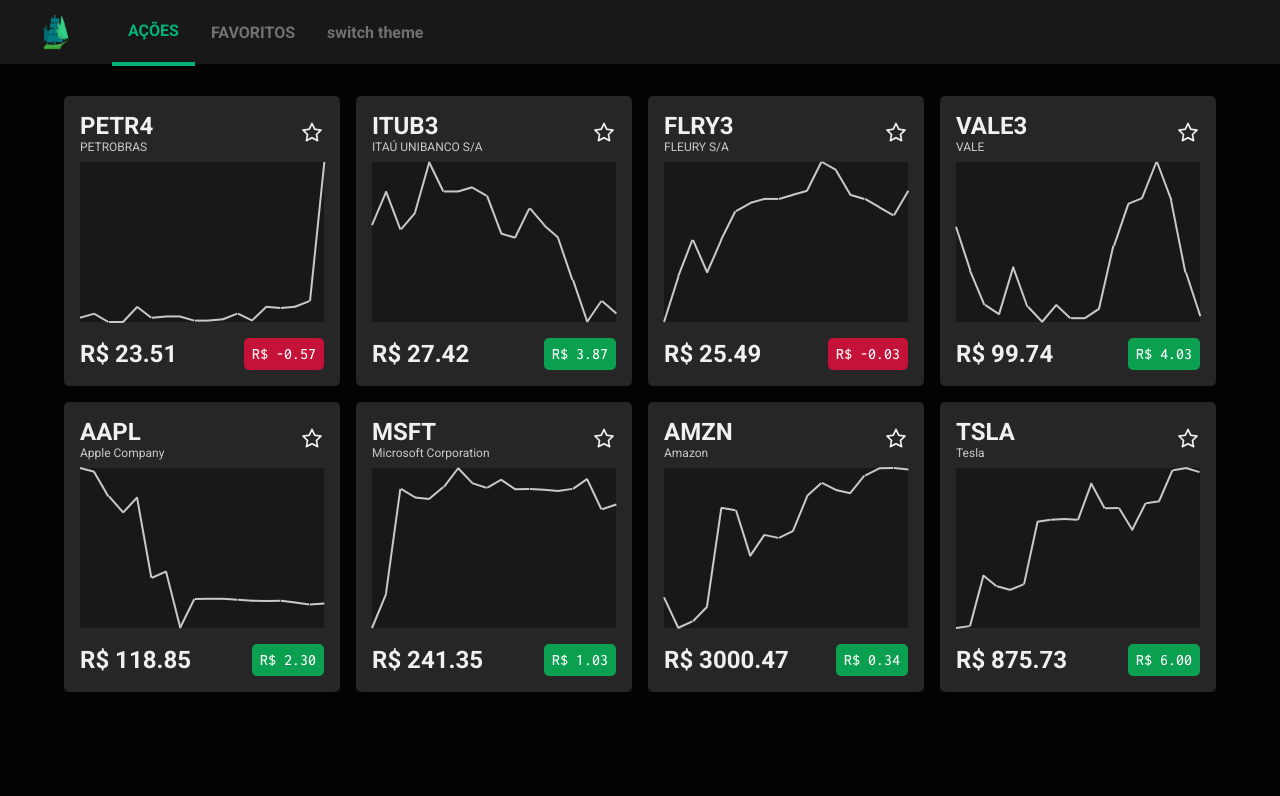
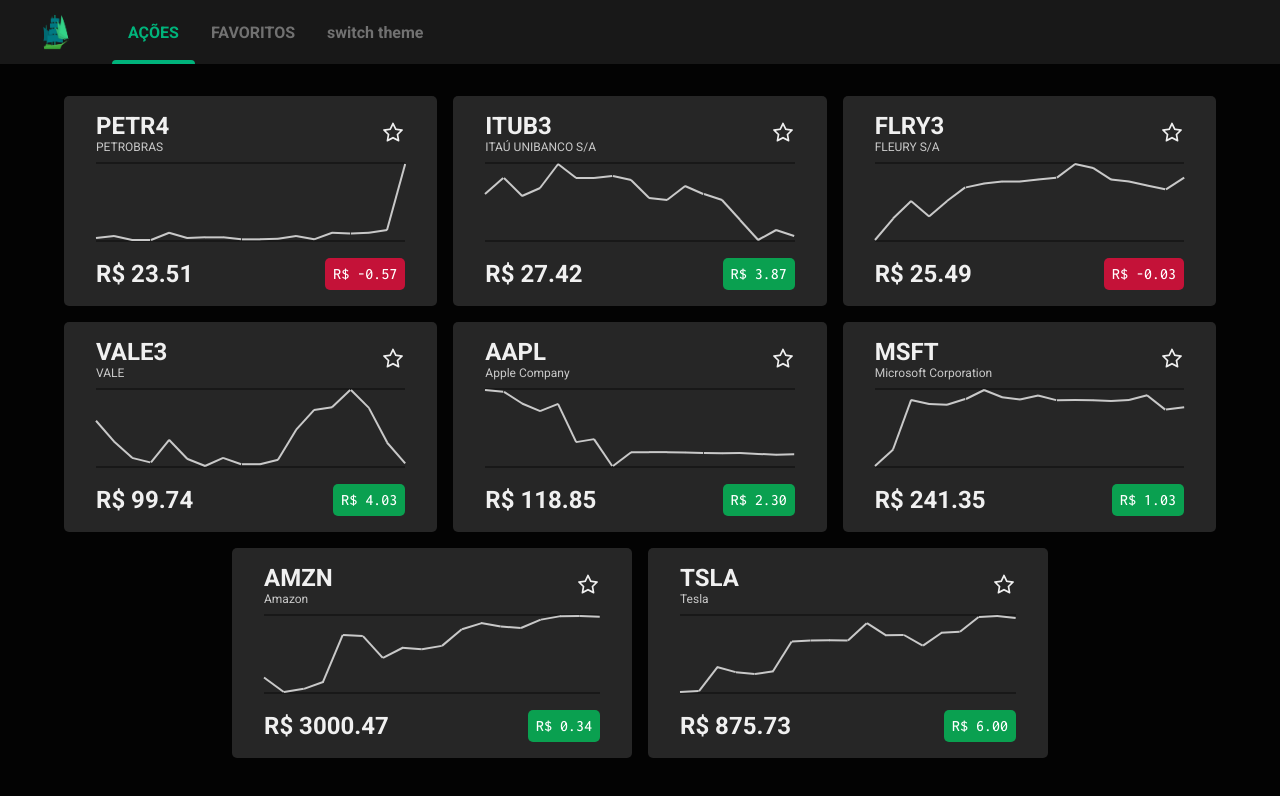
Before and after one commit to TradeMap-Code/desafio-frontend, a React (Create React App) app: page / in a window 1280 px wide. Shown: the top 796 px of the page. Built offline with nearby package versions, Linux system fonts and the light colour scheme.

Commit message:
style: style white theme

```diff
--- a/src/components/Header/index.tsx
+++ b/src/components/Header/index.tsx
@@ -38,7 +38,7 @@
   }
   //-----------------------------------------------------------------< return >
   return (
-    <header className="header-container">
+    <header className={`header-container ${theme}`}>
       <img src={logo} alt="TradeMap" />
       <button
         type="button"
@@ -46,6 +46,7 @@
         onClick={onListButtonClick}
       >
         AÇÕES
+        <div />
       </button>
       <button
         type="button"
@@ -53,6 +54,7 @@
         onClick={onFavoritesButtonClick}
       >
         FAVORITOS
+        <div />
       </button>
       {/* temporario */}
       <button type="button" onClick={onSwitchTheme}>
--- a/src/components/Header/styles.css
+++ b/src/components/Header/styles.css
@@ -7,6 +7,12 @@
   display: flex;
   align-items: center;
   background: var(--background2);
+}
+
+.header-container.white-theme {
+  background: none;
+  box-shadow: 0 0 20px rgba(0, 0, 0, 0.1);
+  border-bottom: 2px solid var(--background2);
 }
 
 .header-container > img {
@@ -20,12 +26,25 @@
   height: 100%;
   padding: 0 1rem;
 
+  position: relative;
+
   font-weight: 600;
 }
 
 .header-container > button:disabled {
   color: var(--green-theme2);
-  border-bottom: 4px solid var(--green-theme2);
+}
+
+.header-container > button:disabled div {
+  width: 100%;
+  height: 4px;
+  bottom: 0;
+  left: 0;
+
+  position: absolute;
+
+  background: var(--green-theme2);
+  border-radius: 4px 4px 0 0;
 }
 
 .header-container > button:enabled {
--- a/src/components/List/styles.css
+++ b/src/components/List/styles.css
@@ -2,7 +2,7 @@
   width: 100%;
   padding-top: 4rem;
 
-  text-align: justify;
+  /* text-align: justify; */
 }
 
 .list-container > ul {
@@ -11,4 +11,5 @@
   display: flex;
   gap: 1rem;
   flex-wrap: wrap;
+  justify-content: center;
 }
--- a/src/components/Stock/Graph/index.tsx
+++ b/src/components/Stock/Graph/index.tsx
@@ -1,8 +1,10 @@
 //--------------------------------------------------------------------< hooks >
 import { useState } from "react";
+import { useSelector } from "react-redux";
 //-------------------------------------------------------------------< styles >
 import "./styles.css";
 //--------------------------------------------------------------------< types >
+import { RootState } from "../../../store";
 type GraphProps = {
   chart: number[];
 };
@@ -14,6 +16,8 @@
 //================================================================[ < Graph > ]
 export default function Graph({ chart }: GraphProps) {
   //-------------------------------------------------------------< properties >
+  const { theme } = useSelector((state: RootState) => state.theme);
+  //---------------------------------------------------------------------------
   const [className, setClassName] = useState<ClassNameType>("hidden");
   const [style, setStyle] = useState<StyleProps>();
   const [value, setValue] = useState(0);
@@ -74,7 +78,7 @@
   }
   //-----------------------------------------------------------------< return >
   return (
-    <div className="graph-container">
+    <div className={`graph-container ${theme}`}>
       {drawLines()}
       <div className={`popup ${className}`} style={style}>
         R$ {value.toFixed(2)}
--- a/src/components/Stock/Graph/styles.css
+++ b/src/components/Stock/Graph/styles.css
@@ -1,9 +1,10 @@
 .graph-container {
-  height: 10rem;
+  height: 5rem;
 
   position: relative;
 
-  background: var(--background2);
+  border-top: 2px solid var(--background2);
+  border-bottom: 2px solid var(--background2);
 }
 
 .graph-container > svg {
@@ -17,6 +18,10 @@
 
 .graph-container > svg line {
   pointer-events: none;
+}
+
+.graph-container.white-theme > svg line {
+  stroke: var(--blue);
 }
 
 .graph-container > svg:hover .increase {
--- a/src/components/Stock/index.tsx
+++ b/src/components/Stock/index.tsx
@@ -21,13 +21,11 @@
 //================================================================[ < Stock > ]
 export default function Stock({ stock }: StockProps) {
   //-------------------------------------------------------------< properties >
-  const favorite = useSelector((state: RootState) => state.favorite);
+  const { stocks } = useSelector((state: RootState) => state.favorite);
+  const { theme } = useSelector((state: RootState) => state.theme);
   const dispatch = useDispatch();
   //---------------------------------------------------------------------------
-  const isFavorite = useMemo(() => favorite.stocks.includes(stock), [
-    favorite,
-    stock,
-  ]);
+  const isFavorite = useMemo(() => stocks.includes(stock), [stocks, stock]);
   //----------------------------------------------------------------< methods >
   function onFavorite() {
     dispatch(addFavorite(stock));
@@ -38,7 +36,7 @@
   }
   //-----------------------------------------------------------------< return >
   return (
-    <li className="stock-container">
+    <li className={`stock-container ${theme}`}>
       <header>
         <h1>
           {stock.stock}
--- a/src/components/Stock/styles.css
+++ b/src/components/Stock/styles.css
@@ -1,13 +1,19 @@
 .stock-container {
-  min-width: 15rem;
-  max-width: 20rem;
-  padding: 1rem;
+  min-width: 20rem;
+  max-width: 25rem;
+  padding: 1rem 2rem;
 
   flex: 1;
   flex-direction: column;
 
   background: var(--background3);
   border-radius: 5px;
+}
+
+.stock-container.white-theme {
+  background: none;
+  box-shadow: 0 0 20px rgba(0, 0, 0, 0.1);
+  border-bottom: 3px solid var(--background3);
 }
 
 .stock-container > header {
@@ -33,6 +39,10 @@
   height: 1.5rem;
 
   cursor: pointer;
+}
+
+.stock-container.white-theme > header svg {
+  color: var(--yellow);
 }
 
 .stock-container > footer {
--- a/src/styles/global.css
+++ b/src/styles/global.css
@@ -35,6 +35,8 @@
   height: 100vh;
 
   --white: #fff;
+  --blue: #3492eb;
+  --yellow: #cbb71f;
 
   --green-theme1: #00a330;
   --green-theme2: #00b37b;
```
